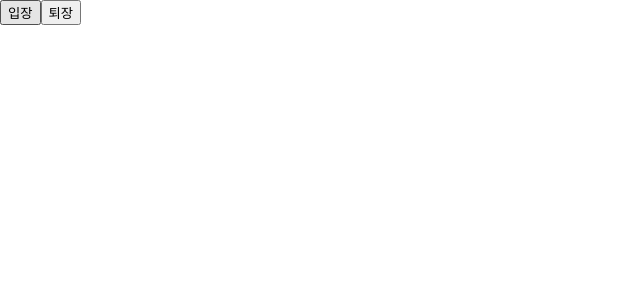
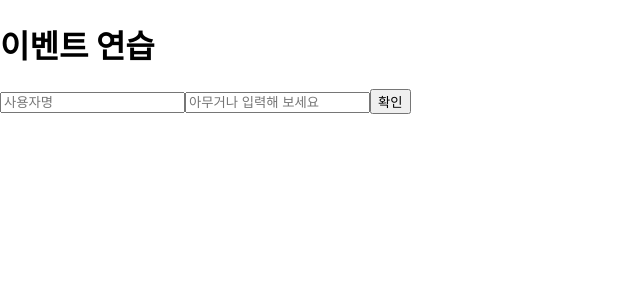
Before and after one commit to changraekang/ReactStudy, a React (Create React App) app: page / in a window 1280 px wide. Shown: the top 300 px of the page, without its empty margins (0-640 px from the left). Built offline with nearby package versions, Linux system fonts and the light colour scheme.

Commit message:
EventHandling 연습

```diff
--- a/src/App.js
+++ b/src/App.js
@@ -1,11 +1,11 @@
 import "./App.css";
 import Kang from "./Kang";
-import Say from "./Say";
-
+import EventPractice from "./EventPractice";
 function App() {
+  const hello = "안녕";
   return (
     <>
-      <Say />
+      <EventPractice />
     </>
   );
 }
--- /dev/null
+++ b/src/EventPractice.js
@@ -0,0 +1,40 @@
+import React, { useState } from "react";
+
+const EventPractice = () => {
+  const [username, setUsername] = useState("");
+  const [message, setMessage] = useState("");
+  const onChangeUsername = (e) => setUsername(e.target.value);
+  const onChangeMessage = (e) => setMessage(e.target.value);
+  const onClick = () => {
+    alert(username + ":" + message);
+    setUsername("");
+    setMessage("");
+  };
+  const onKeyPress = (e) => {
+    if (e.key === "Enter") {
+      onClick();
+    }
+  };
+  return (
+    <div>
+      <h1>이벤트 연습</h1>
+      <input
+        type="text"
+        name="username"
+        placeholder="사용자명"
+        value={username}
+        onChange={onChangeUsername}
+      />
+      <input
+        type="text"
+        name="message"
+        placeholder="아무거나 입력해 보세요"
+        value={message}
+        onChange={onChangeMessage}
+        onKeyPress={onKeyPress}
+      />
+      <button onClick={onClick}>확인</button>
+    </div>
+  );
+};
+export default EventPractice;
--- a/src/Kang.js
+++ b/src/Kang.js
@@ -2,10 +2,11 @@ import React from "react";
 import propTypes from "prop-types";
 
 const Kang = (props) => {
-  const { name, children } = props;
+  const { name, children, onClick } = props;
+
   return (
     <div>
-      안녕하세요 제이름은 {name}
+      안녕하세요 제이름은 {onClick}
       <br />
       children값은 {children}
     </div>
```
